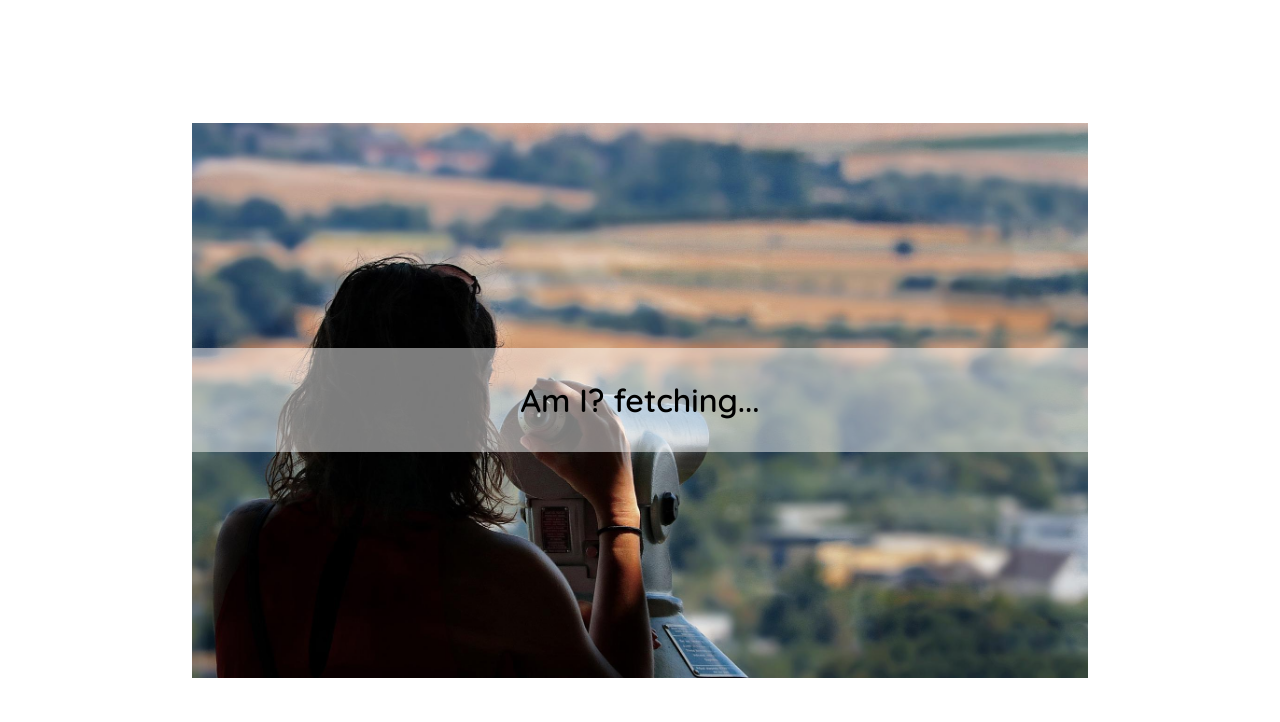
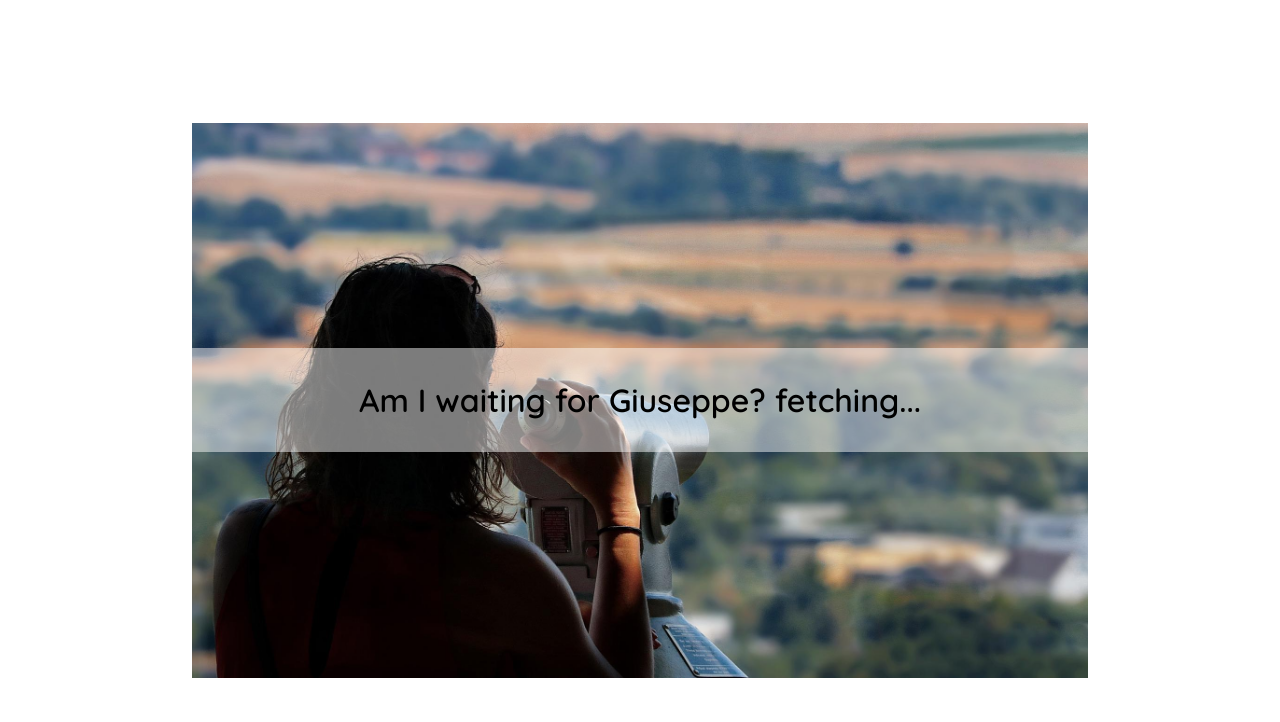
Before and after one commit to cannibutthenottakenone/AmIWaitingForGiuseppe, a plain HTML site: page index.html in a window 1280 px wide. Shown: the top 722 px of the page. Drawn offline with Linux system fonts and the light colour scheme; no server answers.

Commit message:
changed content

```diff
--- a/index.html
+++ b/index.html
@@ -17,7 +17,7 @@
 <body>
     <div id="mainLine" class="wideband">
         <div class="nowrap centerText">
-            <p class="inline">Am I?</p>
+            <p class="inline">Am I waiting for Giuseppe?</p>
             <p id="response" class="inline">fetching...</p>
         </div>
     </div>
```
